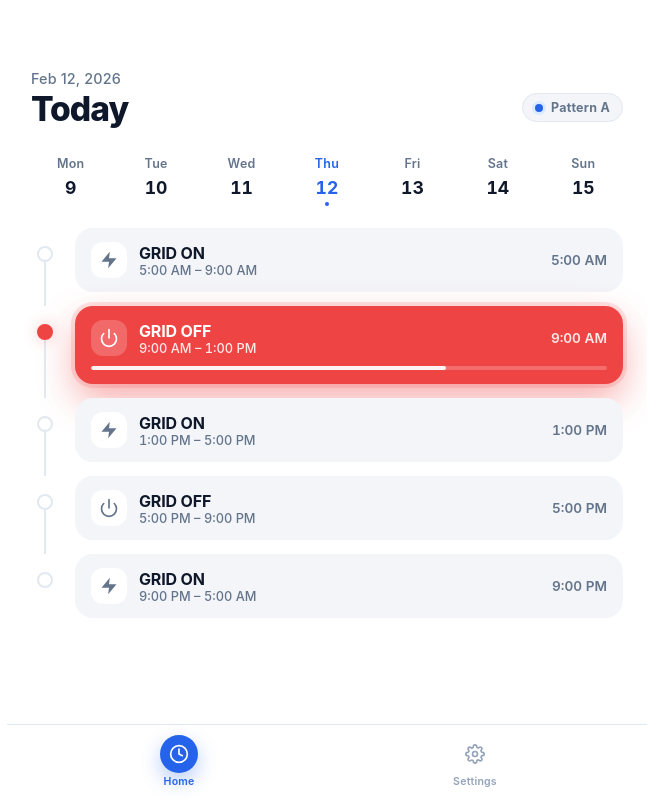
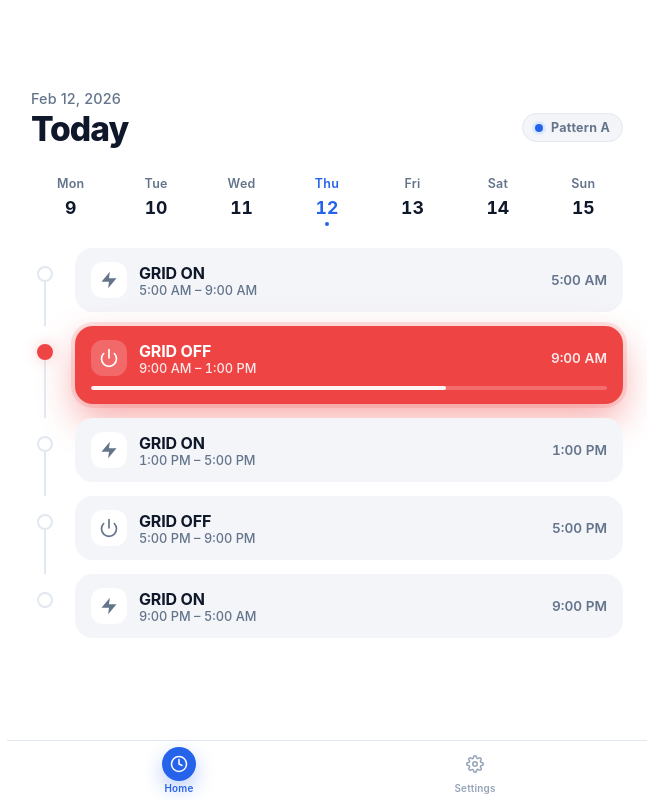
Before and after one commit to Tashido87/power_schedule, a React (Vite) app: page / in a window 1280 px wide. Shown: the whole page, without its empty margins (313-985 px from the left). Built offline with nearby package versions, Linux system fonts and the light colour scheme.

Commit message:
Bump top safe area to 72px and shrink bottom tab bar

```diff
--- a/src/App.css
+++ b/src/App.css
@@ -108,7 +108,7 @@ ol, ul {
   overflow-y: auto;
   overflow-x: hidden;
   scroll-behavior: smooth;
-  padding-top: max(env(safe-area-inset-top, 0px), 52px);
+  padding-top: max(env(safe-area-inset-top, 0px), 72px);
 }
 
 .app-content::-webkit-scrollbar {
@@ -722,7 +722,7 @@ ol, ul {
   display: flex;
   justify-content: space-around;
   align-items: center;
-  padding: 6px 24px calc(8px + env(safe-area-inset-bottom, 0px));
+  padding: 4px 24px calc(4px + env(safe-area-inset-bottom, 0px));
   background: var(--c-bg);
   border-top: 1px solid var(--c-border);
   flex-shrink: 0;
@@ -735,8 +735,8 @@ ol, ul {
   display: flex;
   flex-direction: column;
   align-items: center;
-  gap: 2px;
-  padding: 4px 12px;
+  gap: 1px;
+  padding: 2px 12px;
   color: var(--c-text-ter);
   transition: color 0.25s var(--ease-smooth);
   flex: 1;
@@ -744,8 +744,8 @@ ol, ul {
 }
 
 .tab-pill {
-  width: 38px;
-  height: 38px;
+  width: 34px;
+  height: 34px;
   border-radius: 50%;
   display: flex;
   align-items: center;
@@ -756,12 +756,12 @@ ol, ul {
 }
 
 .tab-pill svg {
-  width: 20px;
-  height: 20px;
+  width: 18px;
+  height: 18px;
 }
 
 .tab-label {
-  font-size: 0.66rem;
+  font-size: 0.62rem;
   font-weight: 600;
   letter-spacing: 0.02em;
 }
```
